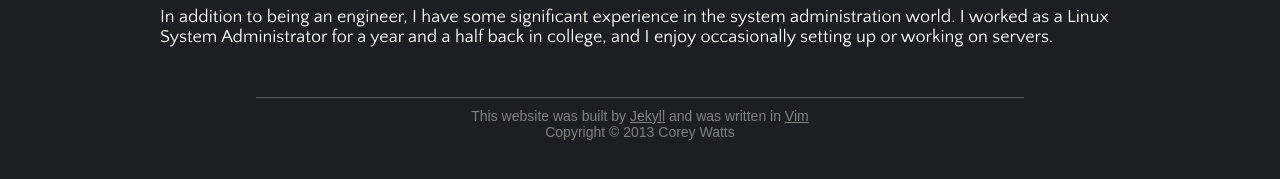
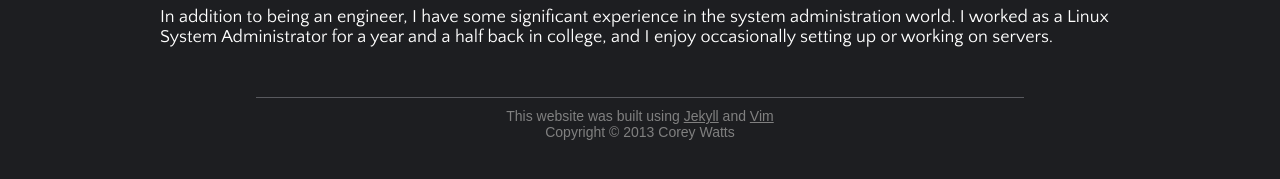
Before and after one commit to CorWatts/oldwebsite, a Jekyll site: the page built from index.html, in a window 1280 px wide. Shown: the part 452-631 px from the top of the page. Built offline with Jekyll 4.4.1, drawn with Linux system fonts in a browser that asks for light colours; nearby versions of some CDN libraries; some web fonts are replaced.

Commit message:
Just basic cleanup. Added a tag to my new barcelona post, altered the footer a bit.

```diff
--- a/_includes/footer.html
+++ b/_includes/footer.html
@@ -1,6 +1,6 @@
 		<div id="footer">
 			<hr id="footerTop" />
-			<p class="footerText">This website was built by <a href="http://jekyllrb.com/">Jekyll</a> and was written in <a href="http://www.vim.org/">Vim</a></p>
+			<p class="footerText">This website was built using <a href="http://jekyllrb.com/">Jekyll</a> and <a href="http://www.vim.org/">Vim</a></p>
 			<p class="footerText">Copyright &copy; 2013 Corey Watts</p>
 		</div>
 	</body>
```
Also changed, not shown: _posts/2013-08-19-escapades-in-barcelona.md (+1 -0 lines), 2 other files.
